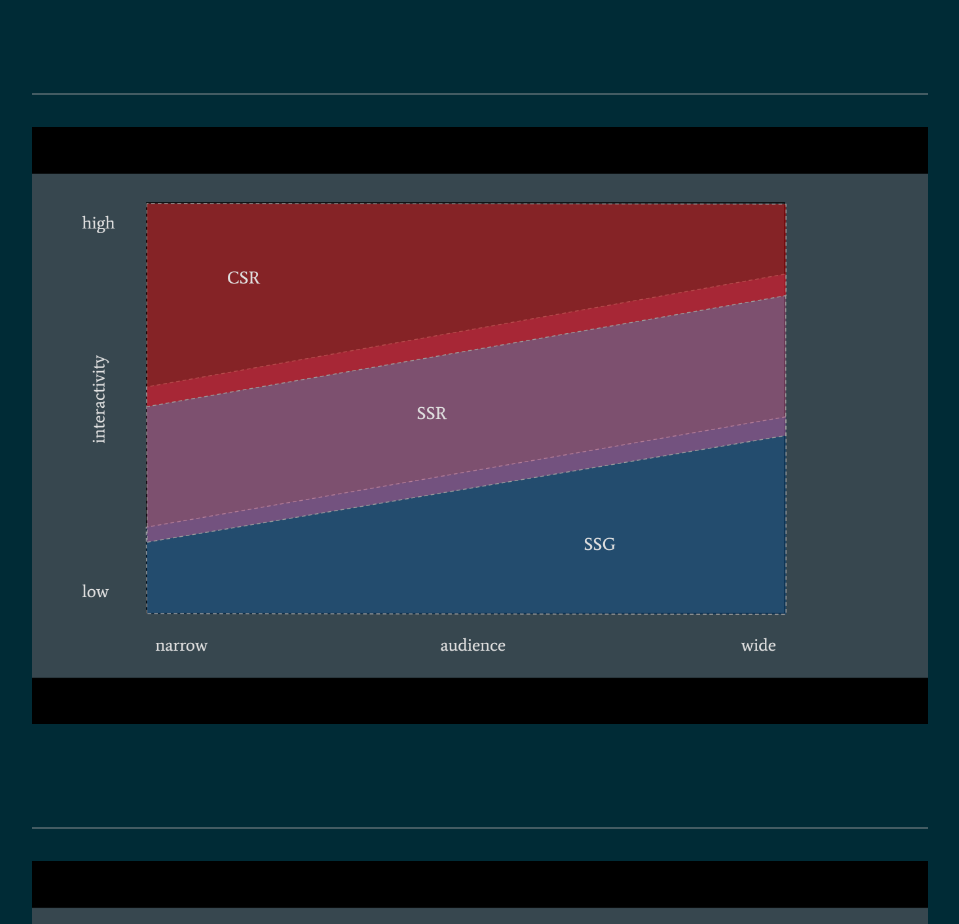
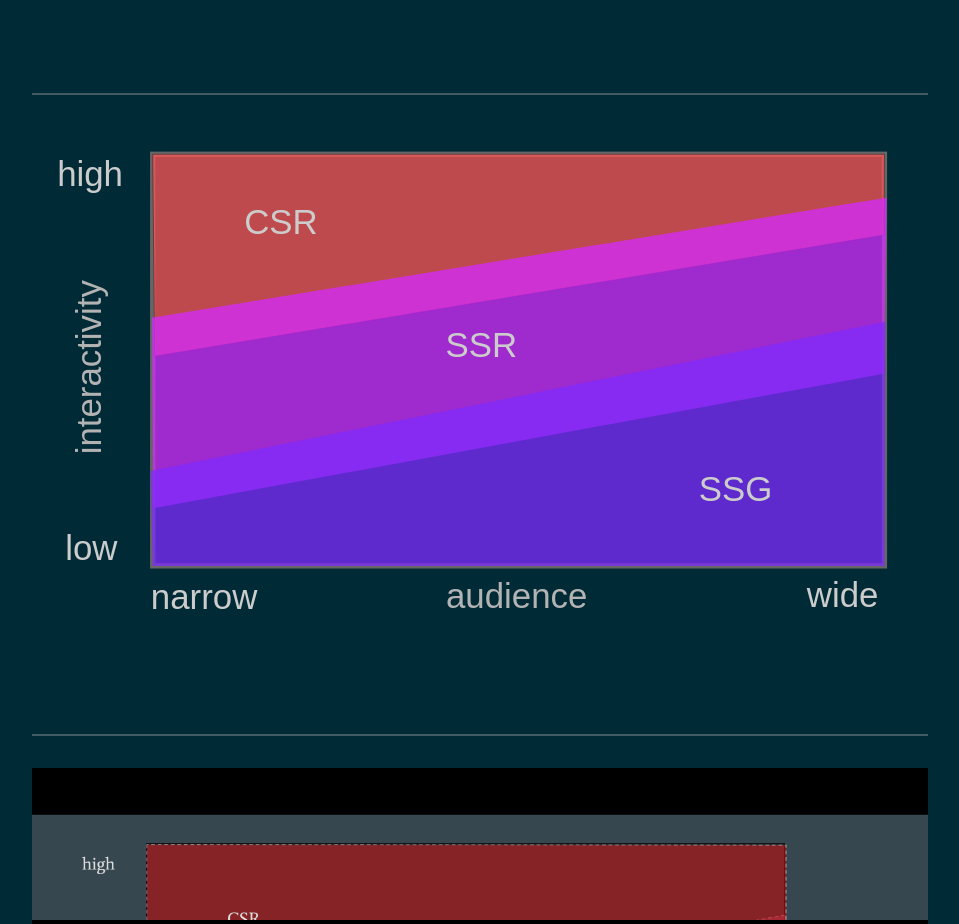
Before and after one commit to KyleMit/StaticGenPres, an Eleventy site: page slides/index.md in a window 1280 px wide. Shown: the part 7985-8909 px from the top of the page, without its empty margins (160-1119 px from the left). Built offline with nearby package versions, Linux system fonts and the light colour scheme; Eleventy itself is replaced by a stand-in of ours; files that its build step writes are made by us from their sources; what highlightjs would draw is missing.

Commit message:
add images

```diff
--- a/slides/index.md
+++ b/slides/index.md
@@ -163,7 +163,7 @@ But they require added technical complexity / infrastructure / cost
 
 ---
 
-![SSG Spectrum](/assets/images/ssg-spectrum.png)
+![SSG Spectrum](/assets/images/ssg-spectrum.svg)
 
 ---
 
```
Also changed, not shown: assets/images/ssg-notes.png (added), assets/images/ssg-spectrum.svg (added).
